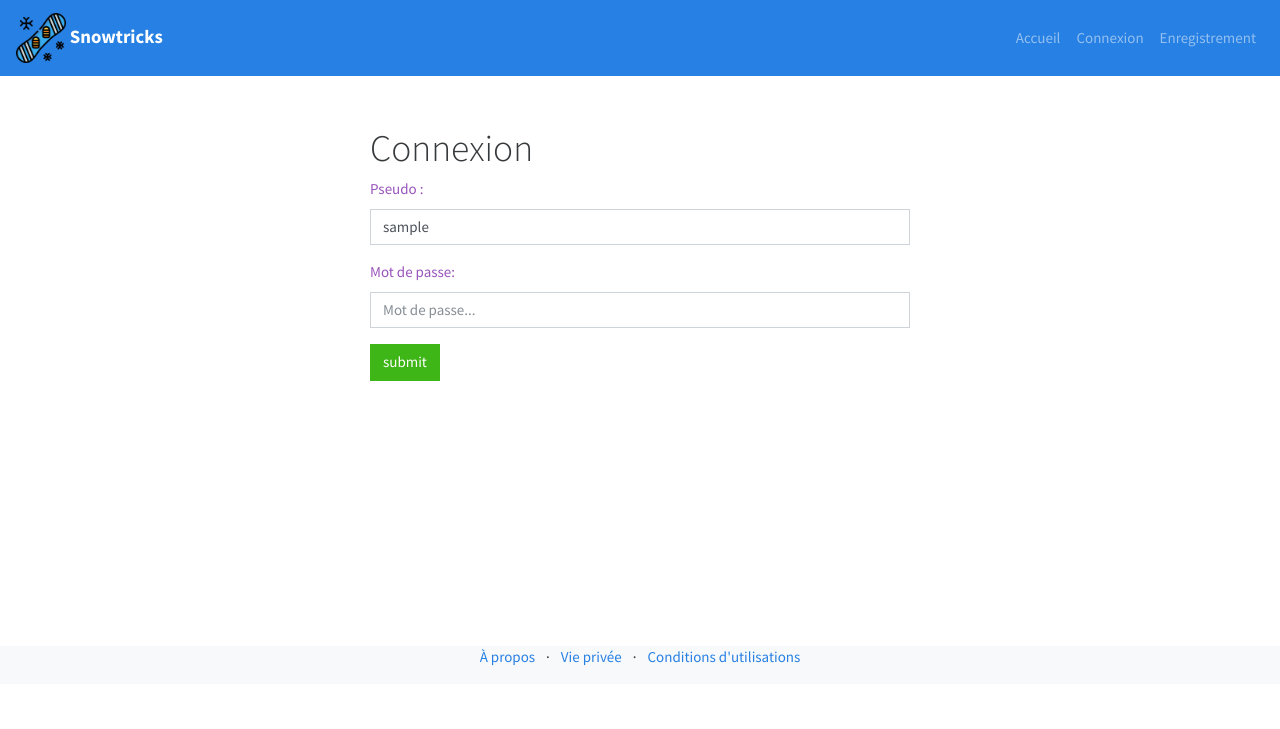
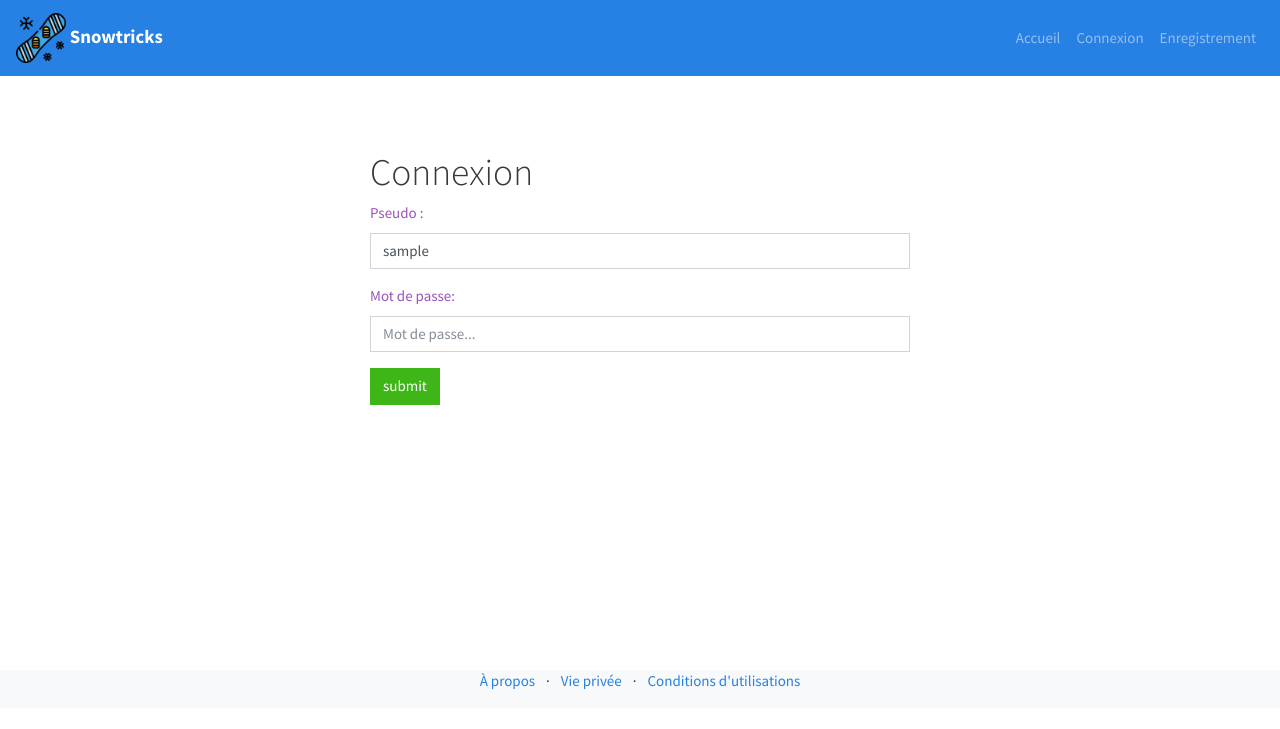
Before and after one commit to JgPhil/Snowtricks, a Symfony app: template templates/security/login.html.twig in a window 1280 px wide. Shown: the top 729 px of the page. Run offline with Twig, Linux system fonts and the light colour scheme; the template is opened without the code that fills it: most values are stand-ins (such as "Sample title", 1, 10 or a date in 2020); some libraries are stand-ins or nearby versions.

Commit message:
login error render & prefilled

```diff
--- a/templates/security/login.html.twig
+++ b/templates/security/login.html.twig
@@ -4,10 +4,10 @@
 {% endblock %}
 
 {% block body %}
-	<div class="container">
+	<div class="container mt-4">
 		{% if error %}
 			<div class="alert alert-danger">
-				{{ error }}
+				{{ error.messageKey | trans(error.messagedata, 'security')}}
 			</div>
 		{% endif %}
 		<div class="row justify-content-center">
```
